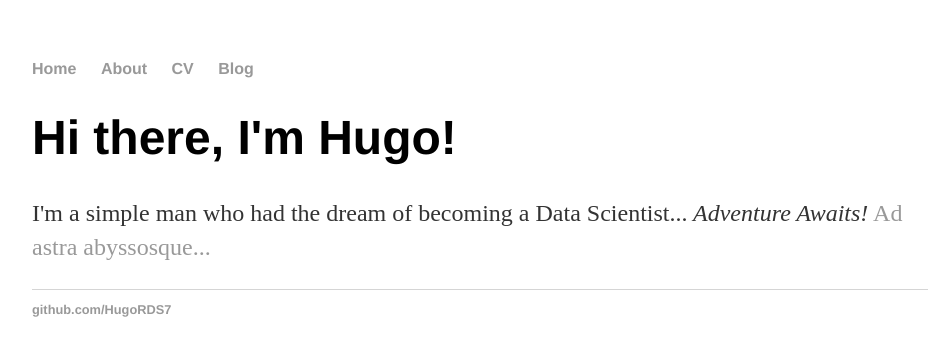
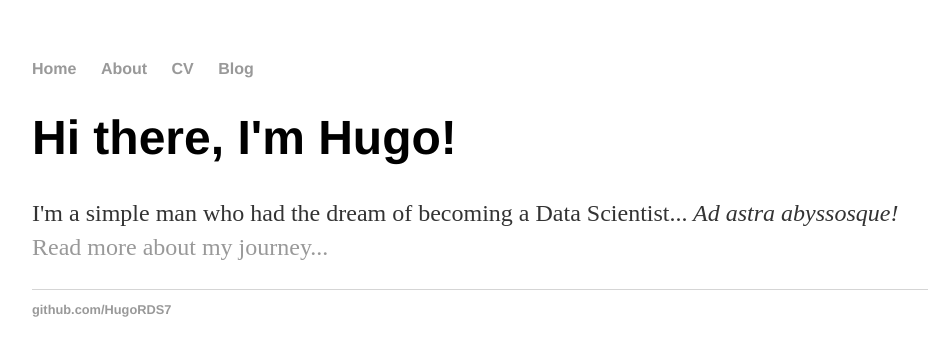
Before and after one commit to HugoRDS7/HugoRDS7.github.io, a Jekyll site: the page built from index.html, in a window 1280 px wide. Shown: the top 356 px of the page, without its empty margins (160-1092 px from the left). Built offline with Jekyll 4.4.1, drawn with Linux system fonts in a browser that asks for light colours.

Commit message:
Update index.html

```diff
--- a/index.html
+++ b/index.html
@@ -4,5 +4,5 @@ title: Data Journey
 ---
 <div class="blurb">
 	<h1>Hi there, I'm Hugo!</h1>
-	<p>I'm a simple man who had the dream of becoming a Data Scientist...<em> Adventure Awaits!</em> <a href="/about">Ad astra abyssosque...</a></p>
+	<p>I'm a simple man who had the dream of becoming a Data Scientist...<em> Ad astra abyssosque!</em> <a href="/about">Read more about my journey...</a></p>
 </div><!-- /.blurb -->
```
